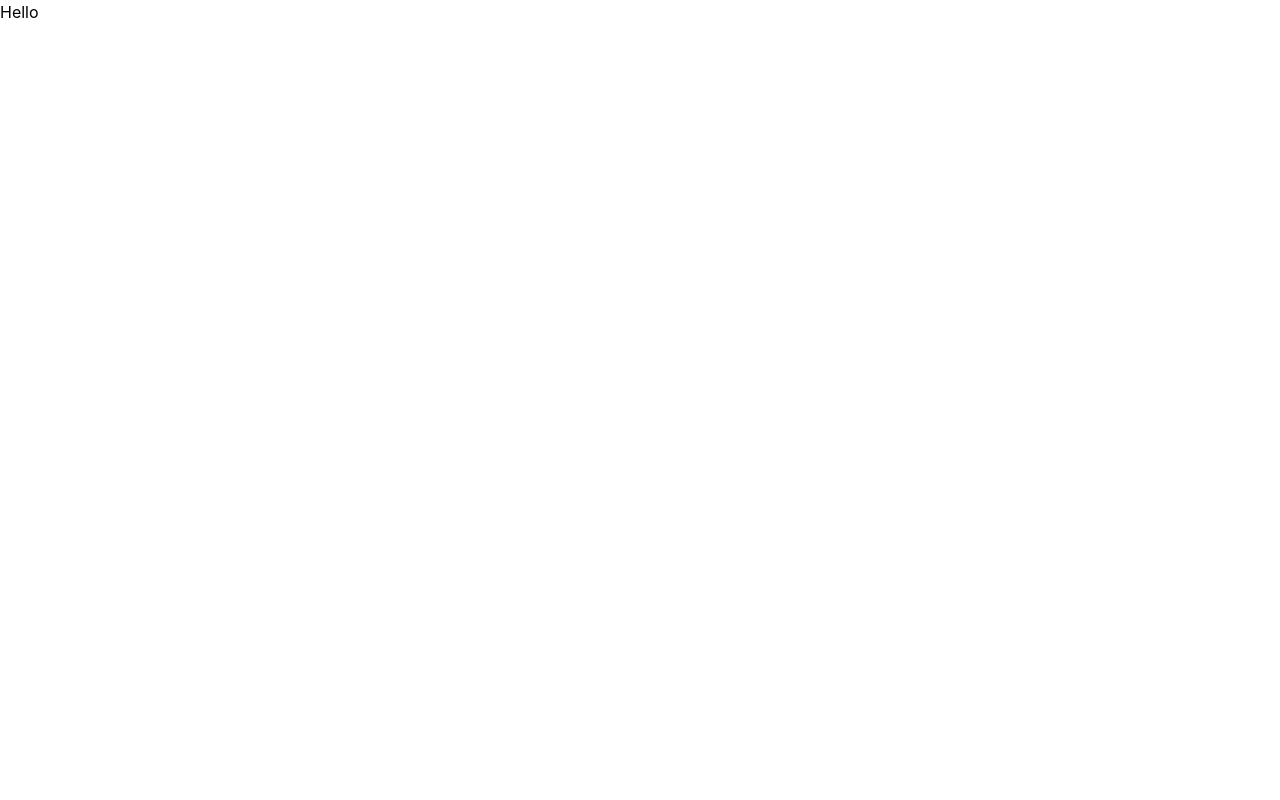
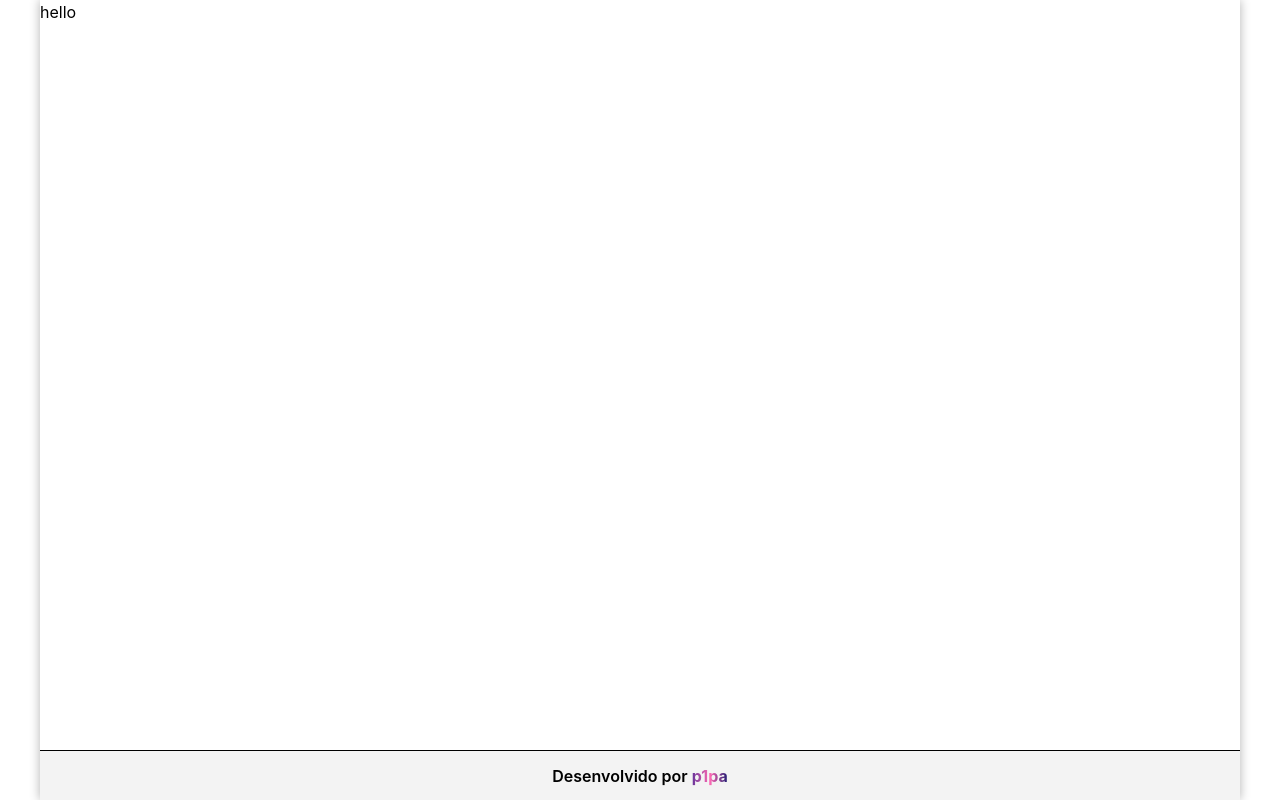
Before and after one commit to jvkf/store, a React (Vite) app: page / in a window 1280 px wide. Built offline with nearby package versions, Linux system fonts and the light colour scheme.

Commit message:
Squash: Routes + Layout + Footer

```diff
--- a/src/App.tsx
+++ b/src/App.tsx
@@ -1,5 +1,23 @@
+import { Outlet } from 'react-router-dom';
+import styled from 'styled-components';
+import Footer from './components/Footer';
+
+const Container = styled.div`
+  min-height: 100vh;
+  max-width: 1200px;
+  margin: 0 auto;
+  display: grid;
+  grid-template-rows: 1fr 50px;
+  box-shadow: 0 0 10px rgba(0, 0, 0, 0.3);
+`;
+
 function App() {
-  return <div>Hello</div>;
+  return (
+    <Container>
+      <Outlet />
+      <Footer />
+    </Container>
+  );
 }
 
 export default App;
--- /dev/null
+++ b/src/components/Footer.tsx
@@ -0,0 +1,34 @@
+import styled from 'styled-components';
+
+const StyledFooter = styled.footer`
+  background: #f3f3f3;
+  border-top: 1px solid black;
+  display: flex;
+  align-items: center;
+  justify-content: center;
+  font-weight: 600;
+`;
+
+const StyledLink = styled.a`
+  font-size: inherit;
+  font-weight: 700;
+  color: transparent;
+  background-clip: text;
+  background-image: linear-gradient(
+    to right,
+    rebeccapurple,
+    hotpink,
+    midnightblue
+  );
+`;
+
+export default function Footer() {
+  return (
+    <StyledFooter>
+      Desenvolvido por&nbsp;
+      <StyledLink href="https://github.com/p1padev" target="_blank">
+        p1pa
+      </StyledLink>
+    </StyledFooter>
+  );
+}
--- a/src/main.tsx
+++ b/src/main.tsx
@@ -1,10 +1,11 @@
 import React from 'react';
 import ReactDOM from 'react-dom/client';
-import App from './App.tsx';
+import { RouterProvider } from 'react-router-dom';
 import './reset.css';
+import router from './routes.tsx';
 
 ReactDOM.createRoot(document.getElementById('root')!).render(
   <React.StrictMode>
-    <App />
+    <RouterProvider router={router} />
   </React.StrictMode>
 );
--- /dev/null
+++ b/src/routes.tsx
@@ -0,0 +1,20 @@
+import { createBrowserRouter, type RouteObject } from 'react-router-dom';
+import App from './App';
+import Store from './routes/Store';
+
+const routes: RouteObject[] = [
+  {
+    path: '/',
+    element: <App />,
+    children: [
+      {
+        index: true,
+        element: <Store />,
+      },
+    ],
+  },
+];
+
+const router = createBrowserRouter(routes);
+
+export default router;
--- /dev/null
+++ b/src/routes/Store.tsx
@@ -0,0 +1,5 @@
+function Store() {
+  return <div>hello</div>;
+}
+
+export default Store;
```
